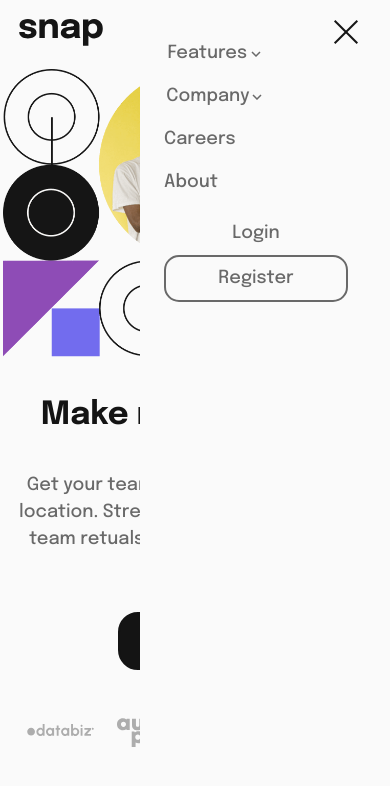
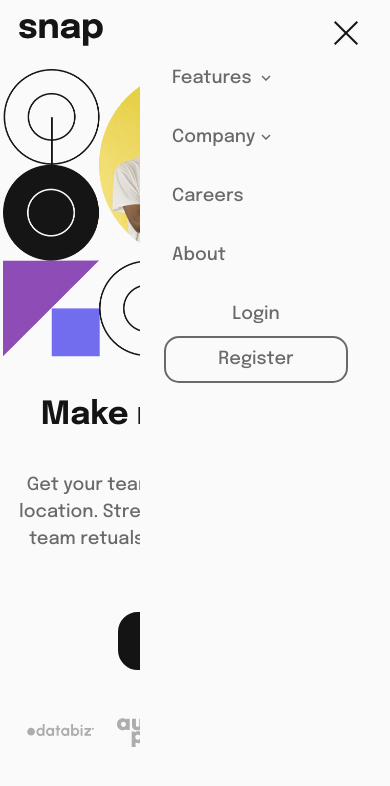
Before and after one commit to lux4198/intro-section-dropdown, a React (Vite) app in the folder code/: page / in a window 390 px wide. Both pictures are taken after a click on the element 343 px from the left and 32 px from the top of the page. Shown: the top 786 px of the page. Built offline with nearby package versions, Linux system fonts and the light colour scheme.

Commit message:
svg change for mobile menu update

```diff
--- a/code/src/App.css
+++ b/code/src/App.css
@@ -3,6 +3,7 @@
     padding: 1em;
     display: flex;
     justify-content: left;
+    align-items: center;
 }
 
 
@@ -45,6 +46,7 @@
     flex-direction: column;
     justify-content: flex-start;
     padding: 1em;
+    padding-top: 2em;
 }
 
 .nav-item{
@@ -72,8 +74,9 @@
 
 .nav-item-header{
     display: flex;
-    justify-content: space-evenly;
-    max-width: 100px;
+    justify-content: space-between;
+    padding: 0.5em;
+    max-width: 115px;
     align-items: center;
 }
 
@@ -120,9 +123,6 @@
     transform: rotate(180deg);
 }
 
-.nav-item-mobile:active svg{
-    transform: rotate(180deg);
-}
 
 .nav-item:hover .nav-item-content{
     display: grid;
@@ -274,6 +274,11 @@
 
     }
 
+    .nav-item-content-no-icons{
+        row-gap: initial;
+        padding: 1em;
+    }
+
     .nav-btn-wrap{
         flex-direction: row;
     }
--- a/code/src/App.jsx
+++ b/code/src/App.jsx
@@ -98,10 +98,10 @@ function App() {
             <div class = 'nav-menu-mobile' style =
                     {{'display': menuCollapse? 'flex' : 'none'}}>
                 <div class = 'nav-items-wrap'>
-                  <div class = 'nav-item-mobile' onClick = {() => setItemCollapse([!itemCollapse[0], itemCollapse[1]])}>
-                    <div class = 'nav-item-header' >
+                  <div class = 'nav-item-mobile' >
+                    <div class = 'nav-item-header' onClick = {() => setItemCollapse([!itemCollapse[0], itemCollapse[1]])}>
                       <p>Features</p>
-                      {arrowDown()}
+                      {itemCollapse[0]? arrowUp() : arrowDown()}
                     </div>
                     <div class = 'nav-item-content-mobile'
                         style = {{'display' : itemCollapse[0]? 'grid' : 'none'}}>
@@ -115,10 +115,10 @@ function App() {
                       <p>Planning</p>
                     </div>
                   </div>
-                  <div class = 'nav-item-mobile' onClick = {() => setItemCollapse([itemCollapse[0], !itemCollapse[1]])}>
-                    <div class = 'nav-item-header'>
+                  <div class = 'nav-item-mobile' >
+                    <div class = 'nav-item-header' onClick = {() => setItemCollapse([itemCollapse[0], !itemCollapse[1]])}>
                       <p>Company</p>
-                      {arrowDown()}
+                      {itemCollapse[1]? arrowUp() : arrowDown()}
                     </div>
                     <div class = 'nav-item-content-no-icons'
                         style = {{'display' : itemCollapse[1]? 'grid' : 'none'}}>
@@ -128,10 +128,14 @@ function App() {
                     </div>
                   </div>
                   <div class = 'nav-item-mobile'>
-                    <p>Careers</p>
+                    <div class = 'nav-item-header'>
+                      <p>Careers</p>
+                    </div>
                   </div>
                   <div class = 'nav-item-mobile'>
-                    <p>About</p>
+                    <div class = 'nav-item-header'>
+                      <p>About</p>
+                    </div>
                   </div>
                   <div class = 'nav-btn-wrap'>
                     <div class = 'nav-btn nav-btn-login'>
```
